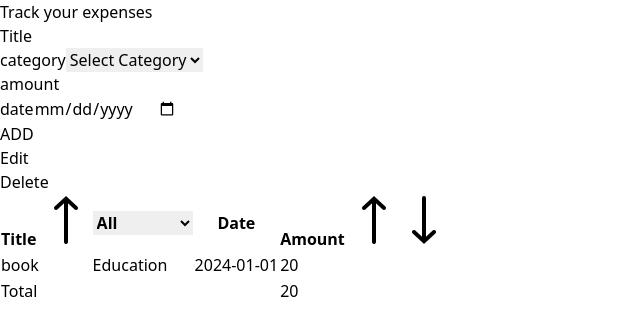
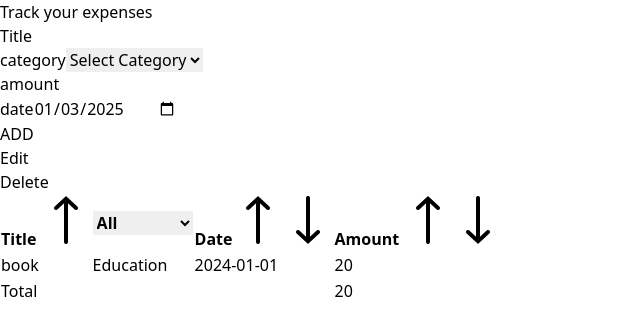
Before and after one commit to sujalshrestha01/expense-tracker, a React (Vite) app: page / in a window 1280 px wide. Shown: the top 336 px of the page, without its empty margins (0-640 px from the left). Built offline with nearby package versions, Linux system fonts and the light colour scheme.

Commit message:
add sort by date and default date to today's date

```diff
--- a/src/App.jsx
+++ b/src/App.jsx
@@ -1,4 +1,5 @@
 import { useState } from "react";
+import { getTodayDate } from "./utils/dateUtils";
 
 import "./App.css";
 import Form from "./components/Form";
@@ -10,11 +11,12 @@ import { useLocalStorage } from "./hooks/useLocalStorage";
 function App() {
   const [expenses, setExpenses] = useLocalStorage("expenses", ExpenseData);
   const [pointerPosition, setPointerPosition] = useState({});
+
   const [expense, setExpense] = useLocalStorage("expense", {
     title: "",
     category: "",
     amount: "",
-    date:""
+    date: getTodayDate(),
   });
   const [editingRowID, setEditingRowID] = useLocalStorage("editingRowID", "");
 
--- a/src/components/Form.jsx
+++ b/src/components/Form.jsx
@@ -2,6 +2,7 @@ import React from "react";
 import { useState } from "react";
 import Input from "./Input";
 import SelectOption from "./SelectOption";
+import { getTodayDate } from "../utils/dateUtils";
 
 function Form({
   setExpenses,
@@ -83,7 +84,7 @@ function Form({
       title: "",
       category: "",
       amount: "",
-      date: "",
+      date: getTodayDate(),
     });
   };
 
--- a/src/components/Table.jsx
+++ b/src/components/Table.jsx
@@ -68,7 +68,31 @@ function Table({
                 <option value="medicine">Medicine</option>
               </select>
             </th>
-            <th className="border-black border">Date</th>
+            <th className="border-black border">
+              Date
+              <button
+                onClick={() => {
+                  setExpenses((prev) =>
+                    [...prev].sort(
+                      (a, b) => new Date(a.date) - new Date(b.date)
+                    )
+                  );
+                }}
+              >
+                <img className="h-[18px]" src={UpArrow} alt="" />
+              </button>
+              <button
+                onClick={() => {
+                  setExpenses((prev) =>
+                    [...prev].sort(
+                      (a, b) => new Date(b.date) - new Date(a.date)
+                    )
+                  );
+                }}
+              >
+                <img className="h-[18px]" src={DownArrow} alt="" />
+              </button>
+            </th>
             <th className="border-black">
               Amount{" "}
               <button
--- /dev/null
+++ b/src/utils/dateUtils.js
@@ -0,0 +1,8 @@
+ export const getTodayDate = () => {
+    const today = new Date();
+    const year = today.getFullYear();
+    const month = String(today.getMonth() + 1).padStart(2, '0'); // Months are 0-based
+    const day = String(today.getDate()).padStart(2, '0');
+
+    return `${year}-${month}-${day}`;
+  };
```
